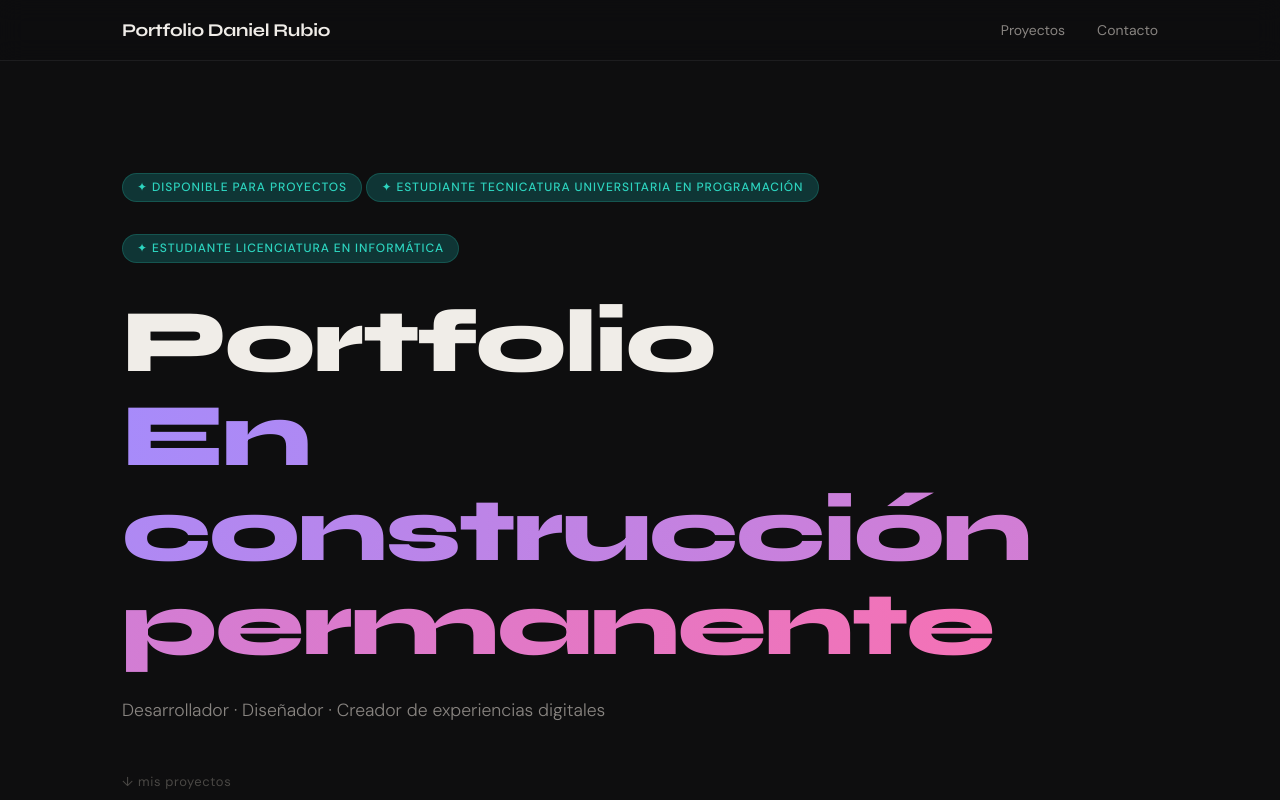
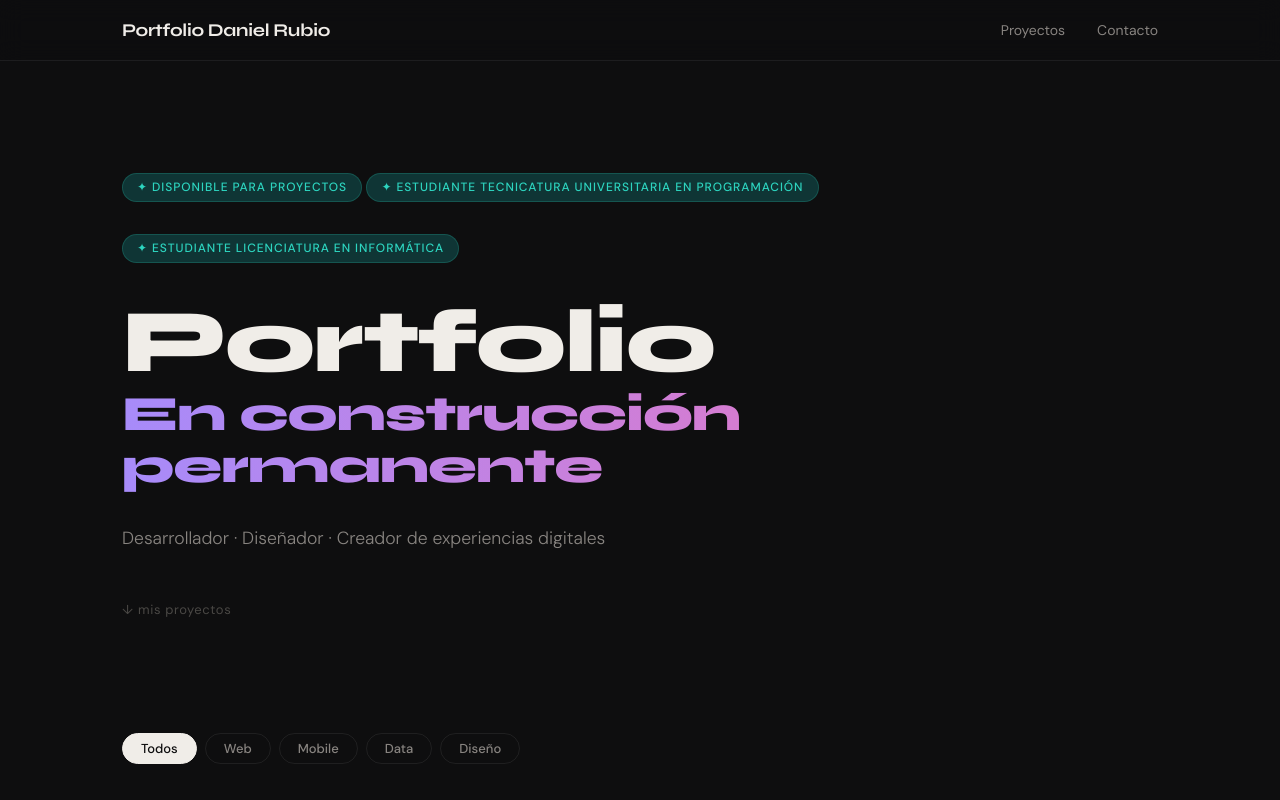
Before and after one commit to damaru84/portafolio, a plain HTML site: page index.html in a window 1280 px wide. Shown: the top 800 px of the page. Drawn offline with Linux system fonts and the light colour scheme.

Commit message:
modificaciones css

```diff
--- a/style.css
+++ b/style.css
@@ -108,6 +108,7 @@ a { color: inherit; text-decoration: none; }
   margin-bottom: 2rem;
   animation: fadeUp 0.6s ease both;
 }
+
 .hero-title {
   font-family: 'Syne', sans-serif;
   font-size: clamp(3rem, 7vw, 6rem);
@@ -118,12 +119,16 @@ a { color: inherit; text-decoration: none; }
   animation: fadeUp 0.6s 0.1s ease both;
 }
 .hero-title em {
+  display: inline-block;
   font-style: normal;
+  font-size: 0.55em;
+  letter-spacing: -1px;
   background: linear-gradient(90deg, var(--purple), var(--pink));
   -webkit-background-clip: text;
   -webkit-text-fill-color: transparent;
   background-clip: text;
 }
+
 .hero-sub {
   margin-top: 1.5rem;
   font-size: 1.1rem;
```
